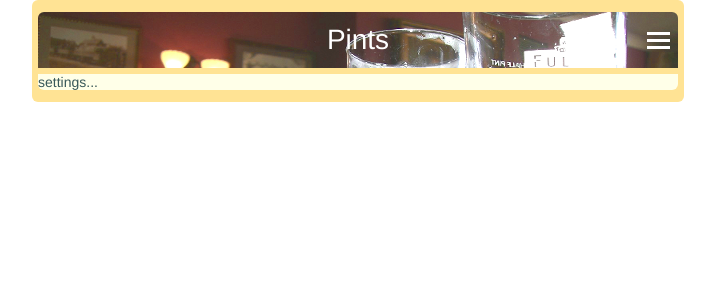
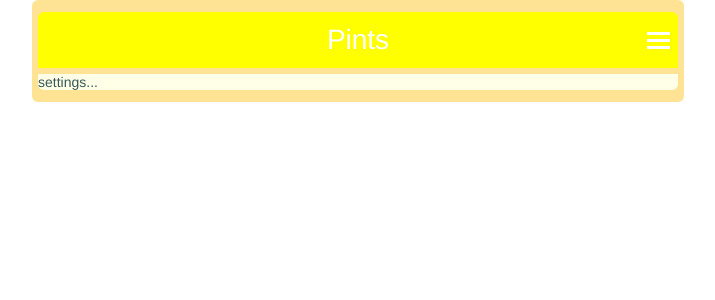
Before and after one commit to richardtraindl/pints, a Jekyll site: the page built from pints/settings.html, in a window 1280 px wide. Shown: the top 300 px of the page, without its empty margins (282-997 px from the left). Built offline with Jekyll 4.4.1, drawn with Linux system fonts in a browser that asks for light colours.

Commit message:
Update pints.css

```diff
--- a/styles/pints.css
+++ b/styles/pints.css
@@ -49,7 +49,8 @@ body {
   margin: 6px 0px;
   text-align: center;
   border-radius: 6px 6px 0px 0px;
-  background-image: url('/img/pints01.png');
+  /* background-image: url('/img/pints01.png'); */
+  background-color: Yellow;
 }
 
 #mobile-header h1, #mobile-header h1 a {
```
